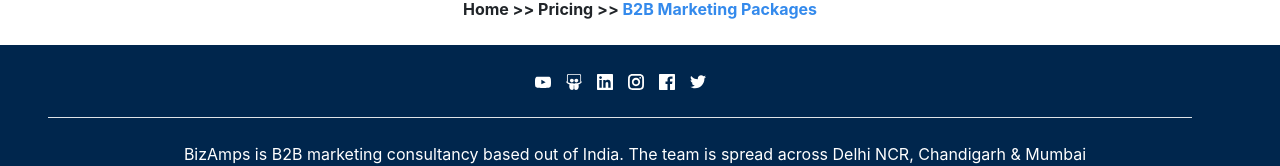
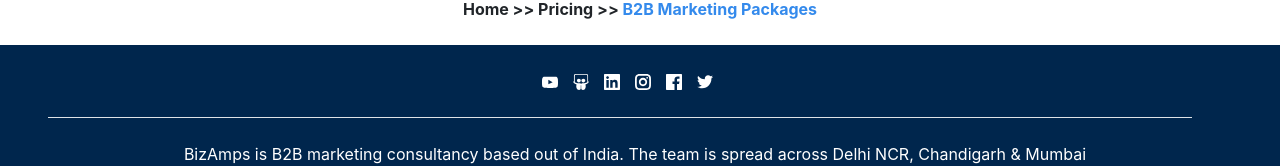
Before and after one commit to Sahithyasp/Project, a React (Create React App) app: page / in a window 1280 px wide. Shown: the part 1712-1878 px from the top of the page. Built offline with nearby package versions, Linux system fonts and the light colour scheme.

Commit message:
last commit

```diff
--- a/src/index.js
+++ b/src/index.js
@@ -431,7 +431,9 @@ class Project extends React.Component {
           >
             <br></br>{" "}
             <center>
-              <GrYoutube></GrYoutube>
+              <span style={{ paddingLeft: 15 }}>
+                <GrYoutube></GrYoutube>
+              </span>
               <span style={{ paddingLeft: 15 }}>
                 <FaSlideshare></FaSlideshare>
               </span>
```
